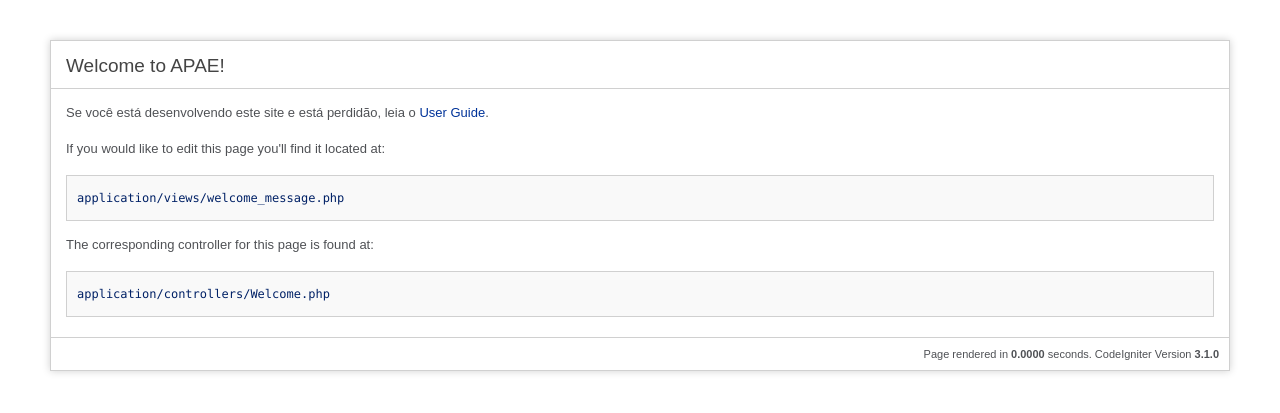
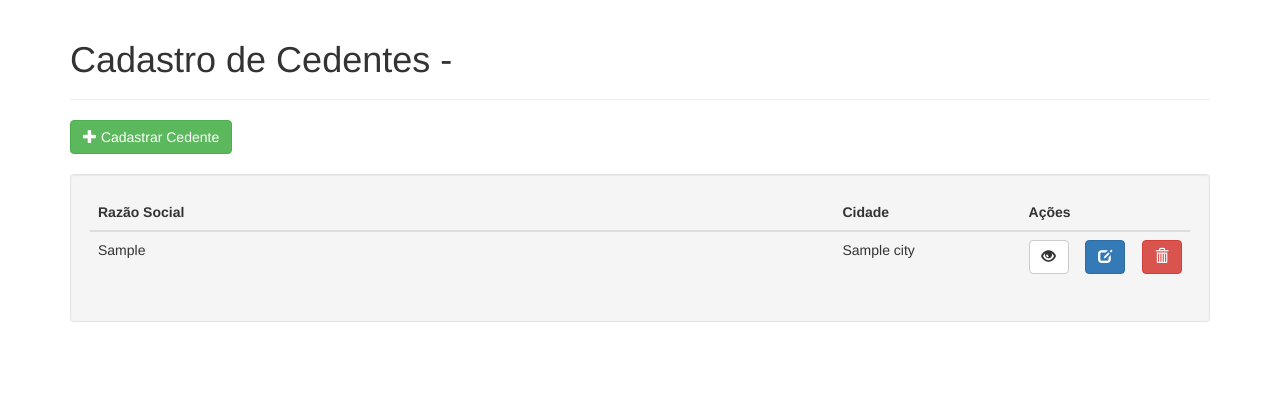
Before and after one commit to lds-ulbra-torres/apae-doacoes, a CodeIgniter app: page /projects/ in a window 1280 px wide. Shown: the top 413 px of the page. Run offline with CodeIgniter, Linux system fonts and the light colour scheme; tables that the repository leaves empty or names only in its code hold one stand-in row (values such as "Sample post"); some libraries are stand-ins or nearby versions.

Commit message:
Primeiro commit

```diff
--- a/application/config/autoload.php
+++ b/application/config/autoload.php
@@ -132,4 +132,4 @@ $autoload['language'] = array();
 |
 |	$autoload['model'] = array('first_model' => 'first');
 */
-$autoload['model'] = array();
+$autoload['model'] = array('CedenteModel');
--- a/application/config/config.php
+++ b/application/config/config.php
@@ -23,7 +23,7 @@ defined('BASEPATH') OR exit('No direct script access allowed');
 | a PHP script and you can easily do that on your own.
 |
 */
-$config['base_url'] = '';
+$config['base_url'] = 'http://localhost/projects/projeto-apae';
 
 /*
 |--------------------------------------------------------------------------
--- a/application/config/routes.php
+++ b/application/config/routes.php
@@ -49,6 +49,13 @@ defined('BASEPATH') OR exit('No direct script access allowed');
 | Examples:	my-controller/index	-> my_controller/index
 |		my-controller/my-method	-> my_controller/my_method
 */
-$route['default_controller'] = 'welcome';
+$route['default_controller'] = 'CedenteController';
 $route['404_override'] = '';
 $route['translate_uri_dashes'] = FALSE;
+
+$route['add'] = "CedenteController/add";
+$route['create'] = "CedenteController/create";
+$route['edit/(:num)'] = "CedenteController/edit/$1";
+$route['update'] = "CedenteController/update";
+$route['delete/(:num)'] = "CedenteController/delete/$1";
+$route['show/(:num)'] = "CedenteController/show/$1";
--- /dev/null
+++ b/application/controllers/CedenteController.php
@@ -0,0 +1,64 @@
+<?php
+defined('BASEPATH') OR exit('No direct script access allowed');
+
+class CedenteController extends CI_Controller
+{
+
+    public function index()
+    {
+        $data['cedentes'] = $this->CedenteModel->getAllByCidades();
+        $this->template->load('template', 'Cedente/Index', $data);
+    }
+
+    public function show($id_cedente)
+    {
+        $data['cedente'] = $this->CedenteModel->getOne($id_cedente);
+        $this->template->load('template', 'Cedente/Show', $data);
+    }
+
+    public function add()
+    {
+        $data['cidades'] = $this->CedenteModel->getCities();
+        $this->template->load('template', 'Cedente/Add', $data);
+    }
+
+    public function create()
+    {
+        if ($this->CedenteModel->create($this->input->post('cedente'))) {
+            redirect(site_url(''));
+        } else {
+            $data['error'] = "Erro ao inserir.";
+            $this->template->load('template', 'Cedente/Create', $data);
+        }
+    }
+
+    public function edit($idCedente)
+    {
+        $data['cidades'] = $this->CedenteModel->getCities();
+        $data['cedente'] = $this->CedenteModel->getOne($idCedente);
+        $this->template->load('template', 'Cedente/Edit', $data);
+    }
+
+    public function update()
+    {
+        if ($this->CedenteModel->update($this->input->post('cedente'))) {
+            redirect('');
+        } else {
+            echo "Erro ao atualizar";
+        }
+    }
+
+    public function delete($idCliente)
+    {
+        if ($this->CedenteModel->delete($idCliente)) {
+            redirect('');
+        } else {
+            redirect('');
+        }
+
+    }
+
+}
+
+/* End of file CedenteController.php */
+/* Location: ./application/controllers/CedenteController.php */
--- /dev/null
+++ b/application/models/CedenteModel.php
@@ -0,0 +1,53 @@
+<?php
+defined('BASEPATH') OR exit('No direct script access allowed');
+
+class CedenteModel extends CI_Model
+{
+    private $table = "cedente";
+
+    public function getAllByCidades()
+    {
+        $this->db->select('id_cedente, name_city, razao_social');
+        $this->db->from($this->table);
+        $this->db->join('city', 'city.id_city = cedente.id_cidade', 'inner');
+        return $this->db->get()->result_array();
+    }
+
+    public function getOne($idCedente)
+    {
+
+        $this->db->select('id_cedente, razao_social,
+            cod_cedente, num_agencia, num_operacao, num_conta_corrente, cnpj, name_city, id_cidade');
+        $this->db->from($this->table);
+        $this->db->join('city', 'city.id_city = cedente.id_cidade', 'inner');
+        $this->db->where('id_cedente', $idCedente);
+        return $this->db->get()->result_array();
+    }
+
+    public function getCities()
+    {
+        return $this->db->get('city')->result_array();
+    }
+
+    public function create($cedente)
+    {
+        return $this->db->insert($this->table, $cedente);
+    }
+
+    public function update($cedente)
+    {
+        $this->db->where('id_cedente', $cedente['id_cedente']);
+        return $this->db->update($this->table, $cedente);
+    }
+
+    public function delete($idCedente)
+    {
+        $this->db->where('id_cedente', $idCedente);
+        return $this->db->delete($this->table);
+    }
+
+
+}
+
+/* End of file CedenteModel.php */
+/* Location: ./application/models/CedenteModel.php */
--- /dev/null
+++ b/application/views/Cedente/Index.php
@@ -0,0 +1,43 @@
+<div class="page-header">
+    <h1>Cadastro de Cedentes -</h1>
+</div>
+<a href="<?= site_url('add') ?>" class="btn btn-success"><span class="glyphicon glyphicon-plus"></span> Cadastrar
+    Cedente</a>
+<br>
+<br>
+<div class="well">
+    <table class="table table-hover">
+        <thead>
+        <tr>
+            <th class="col-md-8 col-xs-9">Razão Social</th>
+            <th class="col-md-2 col-xs-2">Cidade</th>
+            <th class="col-md-1 col-xs-1" colspan="3">Ações</th>
+        </tr>
+        </thead>
+        <tbody>
+        <?php
+        foreach ($cedentes as $cedente) {
+            ?>
+            <tr>
+                <td><?= $cedente['razao_social'] ?></td>
+                <td><?= $cedente['name_city'] ?></td>
+                <td>
+                    <a class="btn btn-default" href="<?= site_url('show') . "/" . $cedente['id_cedente'] ?>">
+                        <span class="glyphicon glyphicon-eye-open"></span>
+                    </a>
+                </td>
+                <td>
+                    <a class="btn btn-primary" href="<?= site_url('edit') . "/" . $cedente['id_cedente'] ?>">
+                        <span class="glyphicon glyphicon-edit"></span>
+                    </a>
+                </td>
+                <td>
+                    <a class="btn btn-danger" href="<?= site_url('delete' . "/" . $cedente['id_cedente']) ?>">
+                        <span class="glyphicon glyphicon-trash"></span>
+                    </a>
+                </td>
+            </tr>
+        <?php } ?>
+        </tbody>
+    </table>
+</div>
--- a/application/views/template.php
+++ b/application/views/template.php
@@ -7,13 +7,15 @@
     <meta name="keywords" content="apae,amor,paz">
     <meta name="author" content="LDS Ulbra Torres">
     <title>Projeto APAE</title>
-	<script src="<?= base_url('assets/js/jquery-3.1.1.min.js')?>"></script>
-	<link rel="stylesheet" href="<?= base_url('assets/bootstrap/css/bootstrap.min.css')?>">
+    <link rel="stylesheet" href="<?= base_url('assets/bootstrap/css/bootstrap.min.css') ?>">
+
 </head>
 <body>
-	<div class="" id="contents">
+<div class="container" id="contents">
     <?= $contents ?>
 </div>
+
+<script src="<?= base_url('assets/js/jquery-3.1.1.min.js') ?>"></script>
+<script src="<?= base_url('assets/bootstrap/js/bootstrap.min.js') ?>"></script>
 </body>
-<script src="<?= base_url('assets/bootstrap/js/bootstrap.min.js')?>"></script>
 </html>
--- /dev/null
+++ b/assets/css/style.css
@@ -0,0 +1,3 @@
+body{
+    margin-top: 50px;
+}
```
Also changed, not shown: application/views/Cedente/Add.php (added, +71 -0 lines), application/views/Cedente/Edit.php (added, +73 -0 lines), application/views/Cedente/Show.php (added, +43 -0 lines). Lines whose indentation alone changed are shown as unchanged.
